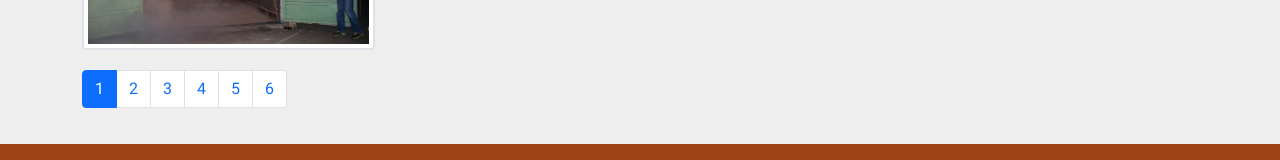
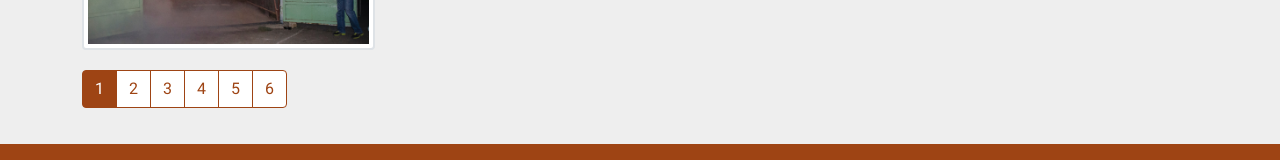
Before and after one commit to kotrzina/sdhveselice, a Next.js app: page /novinky/1/ in a window 1280 px wide. Shown: the part 2266-2426 px from the top of the page. Built offline with nearby package versions, Linux system fonts and the light colour scheme.

Commit message:
fix: paginator colors

```diff
--- a/pages/novinky/[page]/index.tsx
+++ b/pages/novinky/[page]/index.tsx
@@ -50,7 +50,7 @@ const ArticleListPage = (props: Props) => {
             </Row>
             <Row>
                 <Col lg={12}>
-                    <Pagination>
+                    <Pagination id={'pag'}>
                         {Array.from({length: props.pagesCount}, (v, k) => k + 1).map(ia => {
                             return (
                                 <Link key={ia} href={'/novinky/' + ia} passHref>
--- a/styles/globals.css
+++ b/styles/globals.css
@@ -80,3 +80,15 @@ a:hover {
     margin: 5px 5px;
     border: 3px #c45640 solid;
 }
+
+#pag li a {
+    color: #9e4414;
+    background-color: #fff;
+    border: 1px solid #9e4414;
+}
+
+#pag li span, #pag li a:hover {
+    color: #FFF;
+    background-color: #9e4414;
+    border: 1px solid #9e4414;
+}
```
